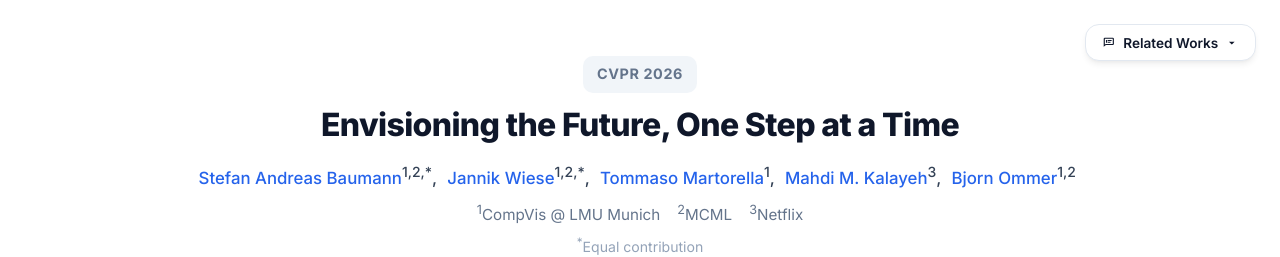
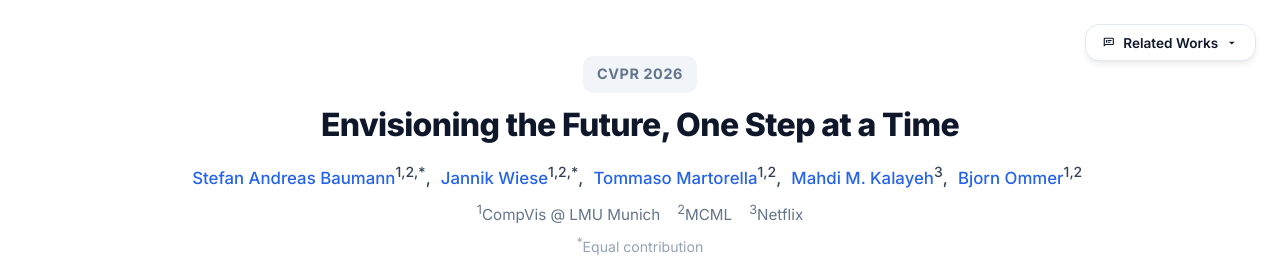
Before and after one commit to CompVis/myriad, a plain HTML site: page index.html in a window 1280 px wide. Shown: the top 257 px of the page. Drawn offline with Linux system fonts and the light colour scheme.

Commit message:
Fix affiliations

```diff
--- a/index.html
+++ b/index.html
@@ -89,7 +89,7 @@
           <div class="publication-authors">
             <span class="author-block"><a href="https://stefan-baumann.eu/" target="_blank" rel="noreferrer">Stefan Andreas Baumann</a><sup>1,2,*</sup>,</span>
             <span class="author-block"><a href="https://scholar.google.com/citations?hl=en&user=hgMtPk0AAAAJ" target="_blank" rel="noreferrer">Jannik Wiese</a><sup>1,2,*</sup>,</span>
-            <span class="author-block"><a href="https://scholar.google.com/citations?user=3HCXNX4AAAAJ&hl=en" target="_blank" rel="noreferrer">Tommaso Martorella</a><sup>1</sup>,</span>
+            <span class="author-block"><a href="https://scholar.google.com/citations?user=3HCXNX4AAAAJ&hl=en" target="_blank" rel="noreferrer">Tommaso Martorella</a><sup>1,2</sup>,</span>
             <span class="author-block"><a href="https://scholar.google.com/citations?hl=en&user=gleejrUAAAAJ" target="_blank" rel="noreferrer">Mahdi M. Kalayeh</a><sup>3</sup>,</span>
             <span class="author-block"><a href="https://ommer-lab.com/people/ommer/" target="_blank" rel="noreferrer">Bjorn Ommer</a><sup>1,2</sup></span>
           </div>
```
